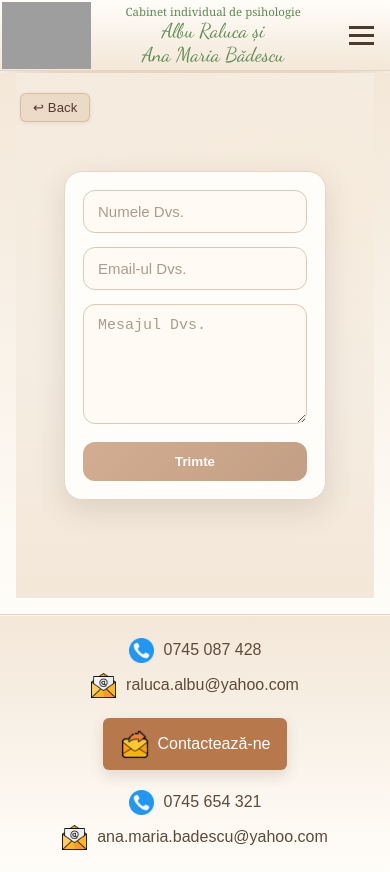
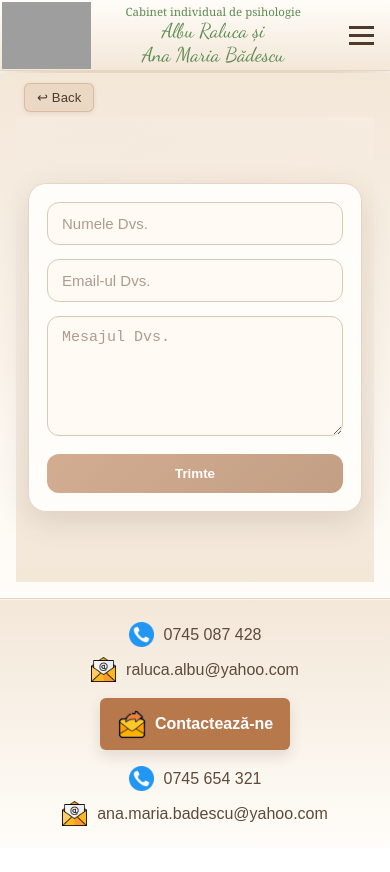
Before and after one commit to aovidiu/new-site-ralu, an Angular app: page /send-message in a window 390 px wide. After the commit the page ends 848 px from the top, so only its background shows below. Built offline with nearby package versions, Linux system fonts and the light colour scheme; grey boxes are pictures that could not be loaded.

Commit message:
css nou aplicat

```diff
--- a/src/app/contact-email-component/contact-email-component.css
+++ b/src/app/contact-email-component/contact-email-component.css
@@ -198,6 +198,19 @@ textarea:focus {
 }
 
 /* Responsive tweaks */
+@media (max-width: 768px) {
+  :host {
+    display: block;
+    height: auto;
+  }
+
+  .contact-page {
+    width: 100%;
+    margin: 0;
+    padding: 1rem 0.75rem 1.25rem;
+  }
+}
+
 @media (max-width: 480px) {
   .actions {
     justify-content: stretch;
--- a/src/app/footer-component/footer-component.scss
+++ b/src/app/footer-component/footer-component.scss
@@ -40,6 +40,7 @@ $footer-padding: 45px;
 	align-items: center;
 	justify-content: flex-start;
 	width: 100%;
+	color: var(--theme-text);
 }
 
 .contact-action {
@@ -47,11 +48,8 @@ $footer-padding: 45px;
 	align-items: center;
 }
 
-.contact-item {
-	display: flex;
-	gap: 10px;
-	align-items: center;
-	color: var(--theme-text);
+.contact-item p {
+	line-height: 1.45;
 }
 
 .icon {
@@ -64,6 +62,7 @@ $footer-padding: 45px;
             gap: 8px;
             padding: 10px 16px;
             font-size: 16px;
+			font-weight: 600;
             cursor: pointer;
 			border: 1px solid rgba(183, 121, 76, 0.35);
             border-radius: 6px;
@@ -72,6 +71,11 @@ $footer-padding: 45px;
 			box-shadow: 0 6px 14px rgba(77, 58, 45, 0.14);
 			transition: background-color 0.2s ease, transform 0.2s ease, box-shadow 0.2s ease;
         }
+
+.btn-img-text:focus-visible {
+	outline: 3px solid rgba(183, 121, 76, 0.35);
+	outline-offset: 2px;
+}
 
 .btn-img-text img {
 	width: 30px;
@@ -97,7 +101,7 @@ $footer-padding: 45px;
 	.contacts-wrapper {
 		flex-direction: column;
 		align-items: center;
-		gap: 20px;
+		gap: 16px;
 	}
 
 	.contact-column {
--- a/src/app/library-component/library-component.css
+++ b/src/app/library-component/library-component.css
@@ -0,0 +1,38 @@
+.library-page {
+	padding: 2rem 1rem;
+	display: flex;
+	justify-content: center;
+}
+
+.library-card {
+	width: min(900px, 100%);
+	background: var(--theme-surface);
+	border: 1px solid var(--theme-border);
+	border-radius: 12px;
+	box-shadow: var(--theme-shadow);
+	padding: clamp(1.25rem, 2.5vw, 2rem);
+}
+
+.library-title {
+	margin: 0 0 1rem;
+	color: var(--theme-title);
+	font-size: clamp(1.6rem, 2.4vw, 2.2rem);
+	line-height: 1.2;
+}
+
+.library-card p {
+	margin: 0.9rem 0;
+	color: var(--theme-text);
+	line-height: 1.65;
+	font-size: 1.05rem;
+}
+
+@media (max-width: 768px) {
+	.library-page {
+		padding: 1rem 0.6rem;
+	}
+
+	.library-card {
+		border-radius: 10px;
+	}
+}
--- a/src/app/library-component/library-component.html
+++ b/src/app/library-component/library-component.html
@@ -1 +1,28 @@
-<p>library-component works!</p>
+<div class="back-button-container">
+	<a routerLink="/" class="back-button">↩ Back</a>
+</div>
+
+<section class="library-page">
+	<article class="library-card">
+		<h1 class="library-title">Biblioteca Interioara a Echilibrului</h1>
+
+		<p>
+			Fiecare zi aduce o poveste noua despre cum ne raportam la stres, relatii
+			si ritmul vietii moderne. Uneori avem nevoie doar de cateva idei simple,
+			dar bine alese, pentru a ne recastiga claritatea si starea de calm.
+		</p>
+
+		<p>
+			In aceasta sectiune gasesti texte scurte, exercitii de reflectie si
+			recomandari practice pe care le poti aplica imediat. Nu sunt retete
+			perfecte, ci puncte de pornire care te ajuta sa-ti construiesti propriul
+			mod de a merge mai departe.
+		</p>
+
+		<p>
+			Alege un subiect care ti se potriveste acum, noteaza ce rezoneaza cu tine
+			si revino periodic asupra ideilor care te-au ajutat. Progresul emotional
+			apare in pasi mici, consecventi, iar fiecare pas conteaza.
+		</p>
+	</article>
+</section>
--- a/src/app/library-component/library-component.ts
+++ b/src/app/library-component/library-component.ts
@@ -1,8 +1,9 @@
 import { Component } from '@angular/core';
+import { RouterModule } from '@angular/router';
 
 @Component({
   selector: 'app-library-component',
-  imports: [],
+  imports: [RouterModule],
   templateUrl: './library-component.html',
   styleUrl: './library-component.css',
 })
--- a/src/styles.css
+++ b/src/styles.css
@@ -66,3 +66,14 @@
 .back-button:active {
   transform: translateX(-1px);
 }
+
+@media (max-width: 768px) {
+  .back-button-container {
+    position: relative;
+    top: auto;
+    left: auto;
+    z-index: 1;
+    margin: 0.6rem 0 0.35rem;
+    padding-left: 0.5rem;
+  }
+}
```
